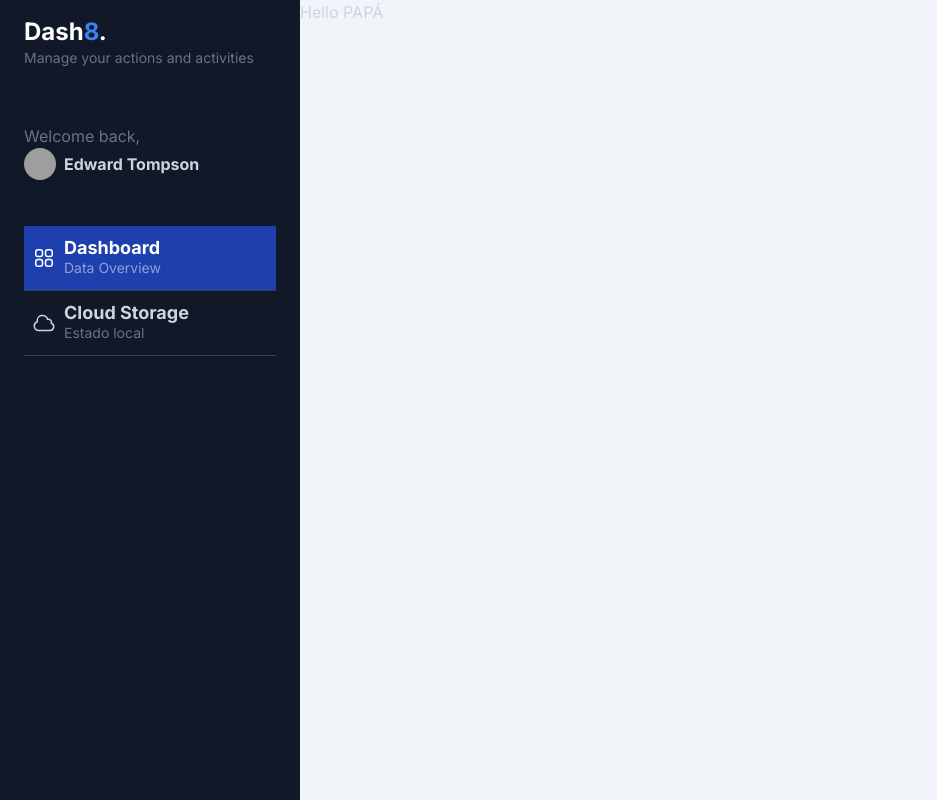
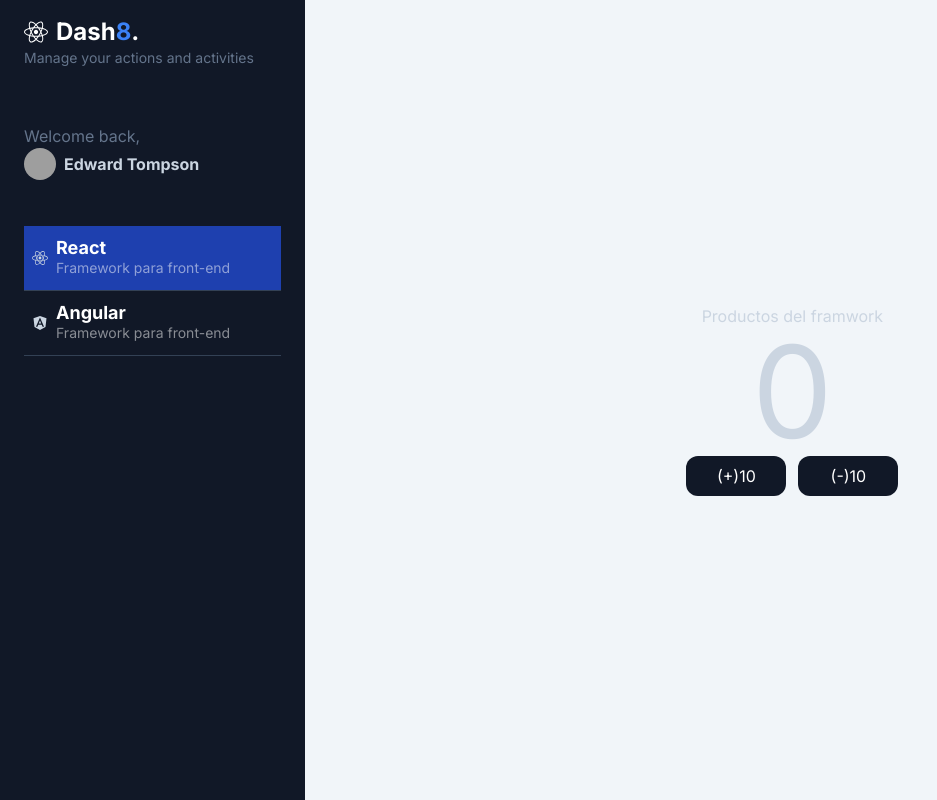
Before and after one commit to Estebanvasquex/dashBoardNext, a Next.js app: page /dashboard/counter in a window 1280 px wide. Shown: the whole page, without its empty margins (0-937 px from the left). Built offline with nearby package versions, Linux system fonts and the light colour scheme; grey boxes are pictures that could not be loaded.

Commit message:
Se finaliza el dashboard con un contador y navegación iterable

```diff
--- a/next.config.mjs
+++ b/next.config.mjs
@@ -1,4 +1,15 @@
 /** @type {import('next').NextConfig} */
-const nextConfig = {};
+const nextConfig = {
+    images: {
+        remotePatterns: [
+            {
+            protocol: 'https',
+            hostname:'images.unsplash.com'
+
+            },
+        ]
+
+    }
+};
 
 export default nextConfig;
--- a/src/app/components/Sidebar.tsx
+++ b/src/app/components/Sidebar.tsx
@@ -1,55 +1,67 @@
-import React from 'react'
+import Image from "next/image";
+import React from "react";
+import { FaAngular, FaReact, FaVuejs } from "react-icons/fa";
+import path from "path";
+import { SiJquery, SiPreact, SiSvelte } from "react-icons/si";
+import { SidebarMenuItem } from "./commonts/sidebar-menu-item/SidebarMenuItem";
+
+const menuItems = [
+  {
+    path: "/dashboard/counter",
+    icon: <FaReact />,
+    title: "React",
+    subTitle: "Framework para front-end",
+  },
+  {
+    path: "/dashboard/main",
+    icon: <FaAngular />,
+    title: "Angular",
+    subTitle: "Framework para front-end",
+  }
+];
 
 export const Sidebar = () => {
+  debugger;
   return (
-
-        <div id="menu"
-        style={{width: "300px"}}
-        className="bg-gray-900 min-h-screen z-10 text-slate-300 w-64 first-letter:left-0 h-screen overflow-y-scroll">
+    <div
+      id="menu"
+      style={{ width: "400px" }}
+      className="bg-gray-900 min-h-screen z-10 text-slate-300 w-64 first-letter:left-0 h-screen overflow-y-scroll"
+    >
       <div id="logo" className="my-4 px-6">
-  <h1 className="text-lg md:text-2xl font-bold text-white">Dash<span className="text-blue-500">8</span>.</h1>
-  <p className="text-slate-500 text-sm">Manage your actions and activities</p>
+        <h1 className="flex items-center text-lg md:text-2xl font-bold text-white">
+          <FaReact className="mr-2" />
+          <span>Dash</span>
+          <span className="text-blue-500">8</span>.
+        </h1>
+        <p className="text-slate-500 text-sm">
+          Manage your actions and activities
+        </p>
       </div>
       <div id="profile" className="px-6 py-10">
         <p className="text-slate-500">Welcome back,</p>
         <a href="#" className="inline-flex space-x-2 items-center">
           <span>
-      <img className="rounded-full w-8 h-8" src="https://images.unsplash.com/photo-1542909168-82c3e7fdca5c?ixlib=rb-4.0.3&ixid=MnwxMjA3fDB8MHxwaG90by1wYWdlfHx8fGVufDB8fHx8&auto=format&fit=crop&w=128&q=80" alt="" />
+            <Image
+              className="rounded-full w-8 h-8"
+              src="https://images.unsplash.com/photo-1542909168-82c3e7fdca5c"
+              alt="User Avatar"
+              width={20}
+              height={40}
+            />
           </span>
-    <span className="text-sm md:text-base font-bold">
-      Edward Tompson
-    </span>
+          <span className="text-sm md:text-base font-bold">Edward Tompson</span>
         </a>
       </div>
       <div id="nav" className="w-full px-6">
-  <a href="#" className="w-full px-2 inline-flex space-x-2 items-center border-b border-slate-700 py-3 bg-blue-800 hover:bg-white/5 transition ease-linear duration-150">
-    <div>
-      <svg xmlns="http://www.w3.org/2000/svg" fill="none" viewBox="0 0 24 24" strokeWidth="1.5" stroke="currentColor" className="w-6 h-6 text-white">
-        <path strokeLinecap="round" strokeLinejoin="round" d="M3.75 6A2.25 2.25 0 016 3.75h2.25A2.25 2.25 0 0110.5 6v2.25a2.25 2.25 0 01-2.25 2.25H6a2.25 2.25 0 01-2.25-2.25V6zM3.75 15.75A2.25 2.25 0 016 13.5h2.25a2.25 2.25 0 012.25 2.25V18a2.25 2.25 0 01-2.25 2.25H6A2.25 2.25 0 013.75 18v-2.25zM13.5 6a2.25 2.25 0 012.25-2.25H18A2.25 2.25 0 0120.25 6v2.25A2.25 2.25 0 0118 10.5h-2.25a2.25 2.25 0 01-2.25-2.25V6zM13.5 15.75a2.25 2.25 0 012.25-2.25H18a2.25 2.25 0 012.25 2.25V18A2.25 2.25 0 0118 20.25h-2.25A2.25 2.25 0 0113.5 18v-2.25z" />
-      </svg>
-
-    </div>
-    <div className="flex flex-col">
-      <span className="text-lg font-bold leading-5 text-white">Dashboard</span>
-      <span className="text-sm text-white/50 hidden md:block">Data Overview</span>
-    </div>
-  </a>
-
-  <a href="#" className="w-full px-2 inline-flex space-x-2 items-center border-b border-slate-700 py-3 hover:bg-white/5 transition ease-linear duration-150">
-    <div>
-      <svg xmlns="http://www.w3.org/2000/svg" fill="none" viewBox="0 0 24 24" strokeWidth="1.5" stroke="currentColor" className="w-6 h-6">
-        <path strokeLinecap="round" strokeLinejoin="round" d="M2.25 15a4.5 4.5 0 004.5 4.5H18a3.75 3.75 0 001.332-7.257 3 3 0 00-3.758-3.848 5.25 5.25 0 00-10.233 2.33A4.502 4.502 0 002.25 15z" />
-      </svg>
-    </div>
-    <div className="flex flex-col">
-      <span className="text-lg text-slate-300 font-bold leading-5">Cloud Storage</span>
-      <span className="text-sm text-slate-500 hidden md:block">Estado local</span>
-    </div>
-  </a>
-
+        {/* DADO QUE LAS PROPIEDADES TIENEN EL MISMO NOMBRE SE PUEDE DESESTRUCTRURAR ASÍ */}
+        {
+          menuItems.map((item, index) => (
+            <SidebarMenuItem key={index} {...item}/>
+          ))
+        }
 
       </div>
     </div>
-
-  )
-}
+  );
+};
--- /dev/null
+++ b/src/app/components/commonts/sidebar-menu-item/SidebarMenuItem.tsx
@@ -0,0 +1,39 @@
+'use client'
+import Link from "next/link";
+import { usePathname } from "next/navigation";
+
+
+interface Props{
+    path: string;
+    icon: JSX.Element;
+    title: string;
+    subTitle: string;
+  }
+
+export const SidebarMenuItem = ({path, icon, title, subTitle}: Props) => {
+    debugger
+
+    const currentPath = usePathname();
+
+  return (
+    <div>
+    <a
+    href={path}
+    className={`w-full px-2 inline-flex space-x-2 items-center border-b border-slate-700 py-3 hover:bg-white/5 transition ease-linear duration-150 ${currentPath == path ? " bg-blue-800" : ""}`}
+  >
+    <div>
+        {icon}
+    </div>
+    <div className="flex flex-col">
+      <span className="text-lg font-bold leading-5 text-white">
+        {title}
+      </span>
+      <span className="text-sm text-white/50 hidden md:block">
+        {subTitle}
+      </span>
+    </div>
+  </a>
+
+  </div>
+  )
+}
--- a/src/app/dashboard/counter/page.tsx
+++ b/src/app/dashboard/counter/page.tsx
@@ -1,8 +1,20 @@
 
-export default function HomePage() {
+import { CarCounter } from "@/app/shopping-cart";
+
+export const metadata = {
+  title: "Shopping Cart",
+  description: "El mejor contador hecho en next",
+};
+
+
+
+export default function CounterPage() {
+
   return (
-    <div>
-      <h1>Hello PAPÁ</h1>
+    <div className="flex flex-col items-center justify-center w-full">
+      <span>Productos del framwork</span>
+      <CarCounter/>
+
     </div>
   );
 }
--- /dev/null
+++ b/src/app/dashboard/main/page.tsx
@@ -0,0 +1,8 @@
+
+export default function MainPage() {
+  return (
+    <div  className="flex flex-col items-center justify-center w-full ">
+      <h1>Hello Page</h1>
+    </div>
+  );
+}
--- /dev/null
+++ b/src/app/shopping-cart/components/cart-counter/CarCounter.tsx
@@ -0,0 +1,33 @@
+"use client";
+import React, { useState } from "react";
+
+export const CarCounter = () => {
+  const [count, setCount] = useState(0);
+
+
+  return (
+    <>
+      <span className="text-9xl">{count}</span>
+
+      <div className="flex gap-3">
+        <div>
+          <button
+            className="flex items-center justify-center p-2 rounded-xl bg-gray-900 text-white hover:bg-gray-600 transition-all w-[100px] "
+            onClick={()=>{setCount(count + 1)}}
+          >
+            (+)10
+          </button>
+        </div>
+
+        <div>
+          <button
+            className="flex items-center justify-center p-2 rounded-xl bg-gray-900 text-white hover:bg-gray-600 transition-all w-[100px] "
+            onClick={()=>{setCount(count - 1)}}
+          >
+            (-)10
+          </button>
+        </div>
+      </div>
+    </>
+  );
+};
--- /dev/null
+++ b/src/app/shopping-cart/index.ts
@@ -0,0 +1 @@
+export {CarCounter} from './components/cart-counter/CarCounter'
```
Also changed, not shown: package.json (+5 -4 lines), src/app/components/commonts/index.tsx (added), 1 other file (tests, documents, lock files or other folders). Lines whose indentation alone changed are shown as unchanged.
